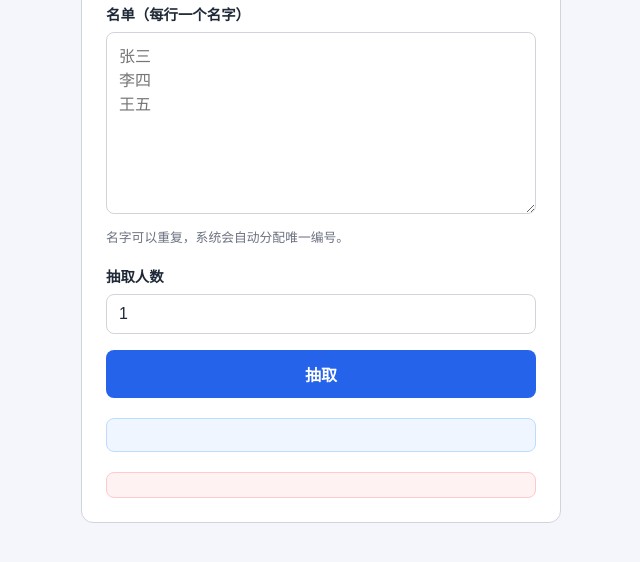
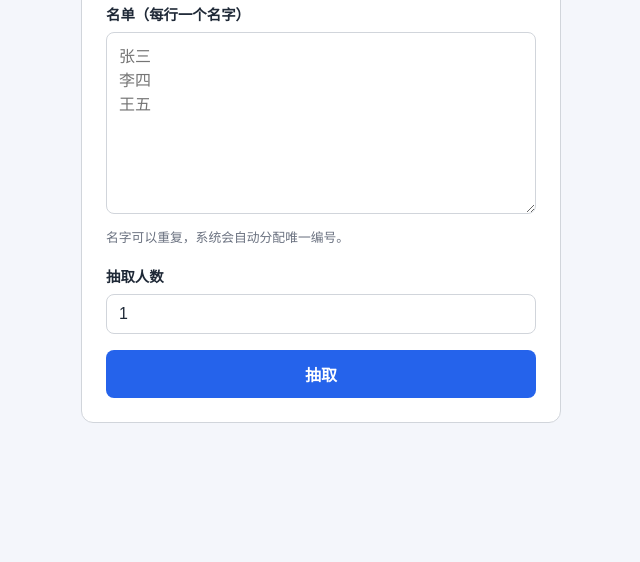
Before and after one commit to Nexus-226/test, a plain HTML site: page frontend/index.html in a window 1280 px wide. Shown: the part 120-682 px from the top of the page, without its empty margins (319-959 px from the left). Drawn offline with Linux system fonts and the light colour scheme.

Commit message:
fix: honor hidden attribute and rename error class

```diff
--- a/frontend/index.html
+++ b/frontend/index.html
@@ -24,7 +24,7 @@
     <button id="pick-btn" type="button">抽取</button>
 
     <section id="result" class="result" hidden></section>
-    <section id="error" class="error" role="alert" hidden></section>
+    <section id="error" class="picker-error" role="alert" hidden></section>
   </main>
 
   <script src="app.js"></script>
--- a/frontend/style.css
+++ b/frontend/style.css
@@ -11,6 +11,10 @@
 
 * {
   box-sizing: border-box;
+}
+
+[hidden] {
+  display: none !important;
 }
 
 body {
@@ -99,7 +103,6 @@ button:disabled {
 }
 
 .result {
-  display: block;
   width: 100%;
   margin-top: 20px;
   padding: 16px;
@@ -118,8 +121,7 @@ button:disabled {
   padding-left: 20px;
 }
 
-.error {
-  display: block;
+.picker-error {
   width: 100%;
   margin-top: 20px;
   padding: 12px 16px;
```
